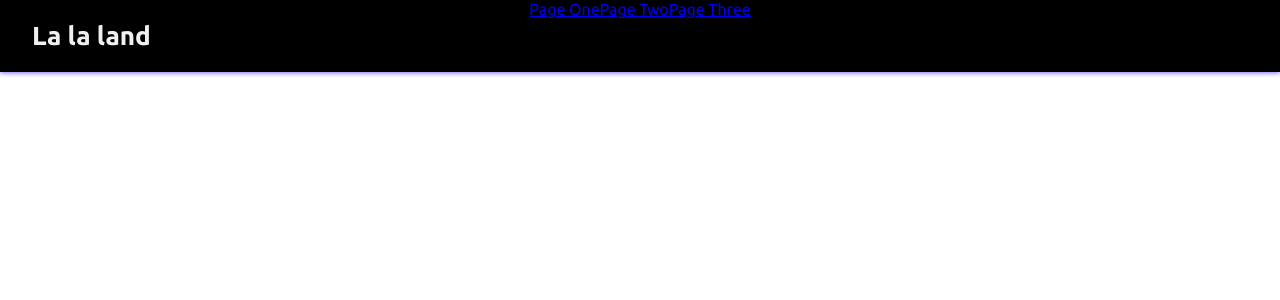
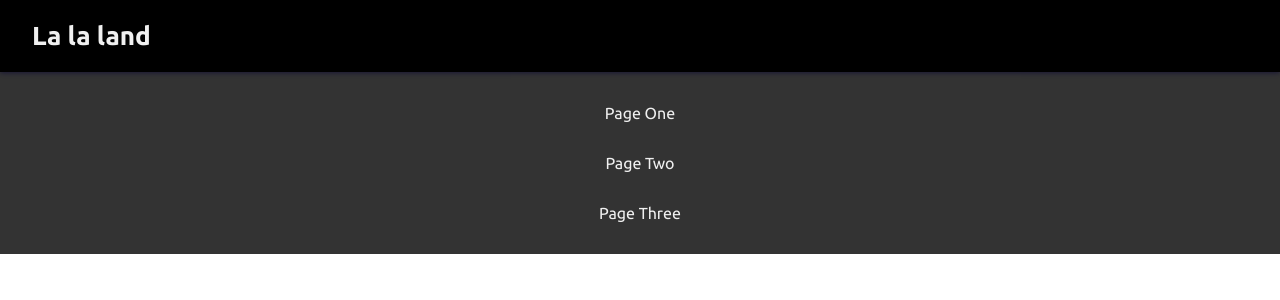
Before and after one commit to sarawwx/navbar, a React (Create React App) app: page / in a window 1280 px wide. Shown: the top 300 px of the page. Built offline with nearby package versions, Linux system fonts and the light colour scheme.

Commit message:
sass navbar

```diff
--- a/src/components/Header.module.scss
+++ b/src/components/Header.module.scss
@@ -46,5 +46,25 @@
 }
 
 .nav {
+    width: 100%;
+    position: fixed;
+    top: $header-height;
+    // right: -100%;
+    background: rgba($bg2, 0.8);
+    text-align: center;
+    padding: 16px 0;
 
+    &__item {
+        display: block;
+        padding: 16PX;
+
+        text-decoration: none;
+        color: inherit;
+
+        height: 100%;
+        transition: .3s ease color;
+        &:hover {
+            color: $primary;
+        }
+    }
 }
```
